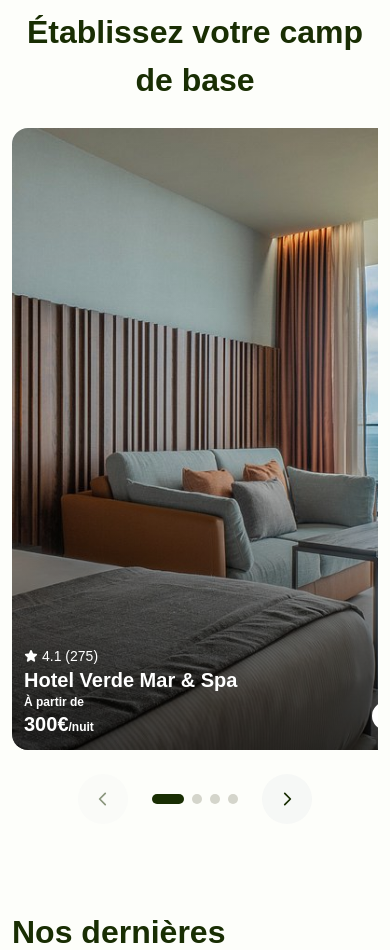
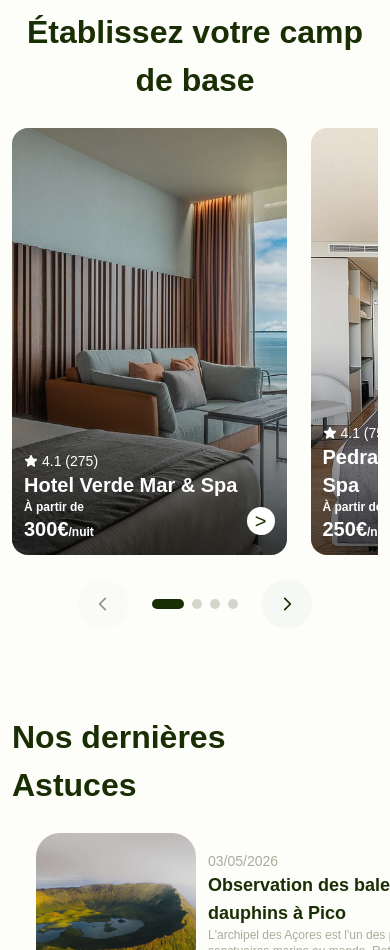
Before and after one commit to ElPotatoCorp/tp-01-tailwindcss, a React (Vite) app: page / in a window 390 px wide. Shown: the part 2820-3770 px from the top of the page. Built offline with nearby package versions, Linux system fonts and the light colour scheme; a web font is replaced by a local one.

Commit message:
Responsive Hôtels

```diff
--- a/src/components/hotel-card.tsx
+++ b/src/components/hotel-card.tsx
@@ -8,7 +8,7 @@ type Props = {
 
 export const HotelCard: FC<Props> = function ({ hotel }) {
   return (
-    <div className="flex flex-col w-100 shrink-0 overflow-hidden rounded-2xl bg-white">
+    <div className="flex flex-col w-[75%] min-w-50 max-w-100 shrink-0 overflow-hidden rounded-2xl bg-white">
       <div className="relative aspect-card w-full">
         <img
           src={hotel.cover}
```
